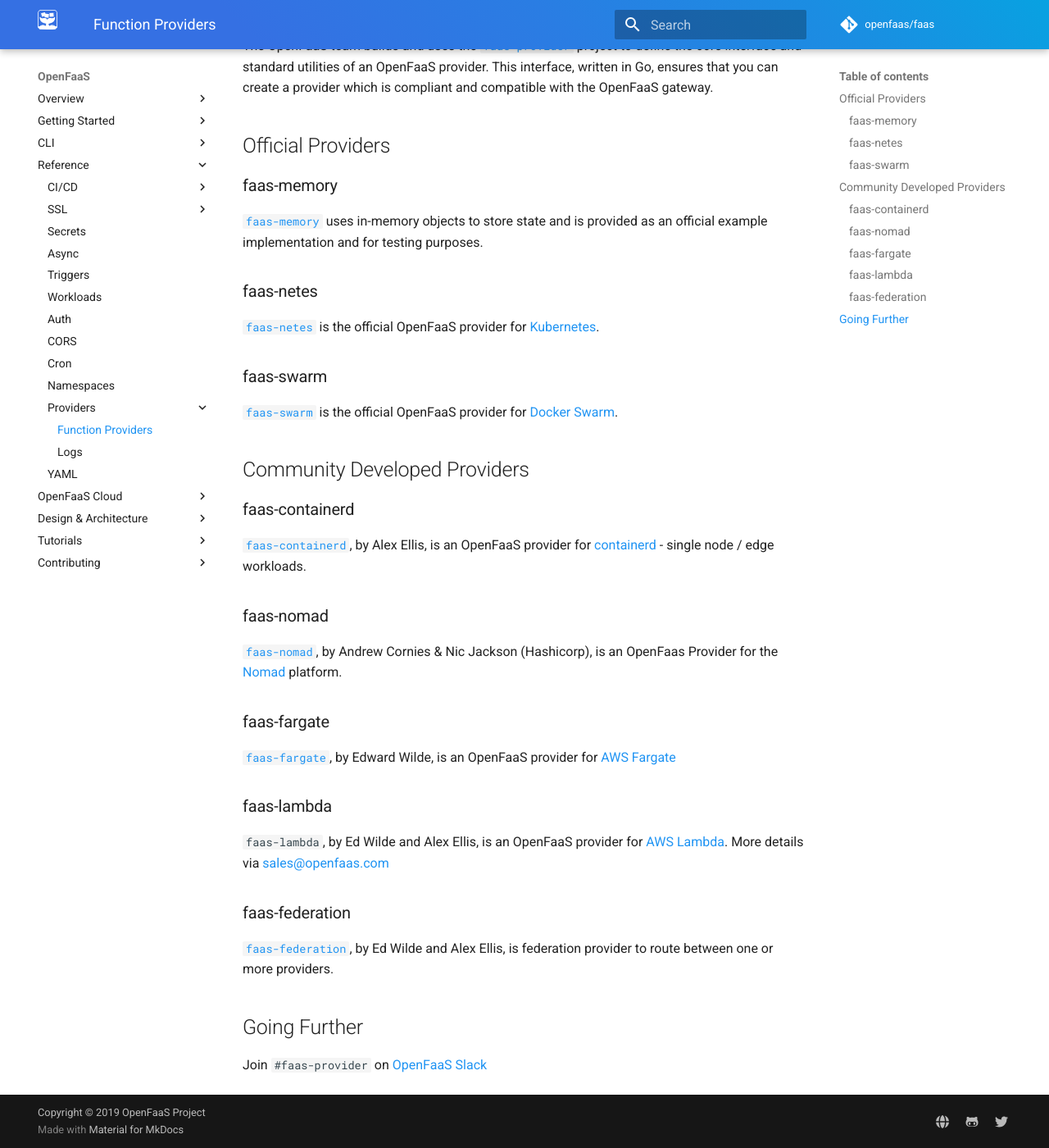
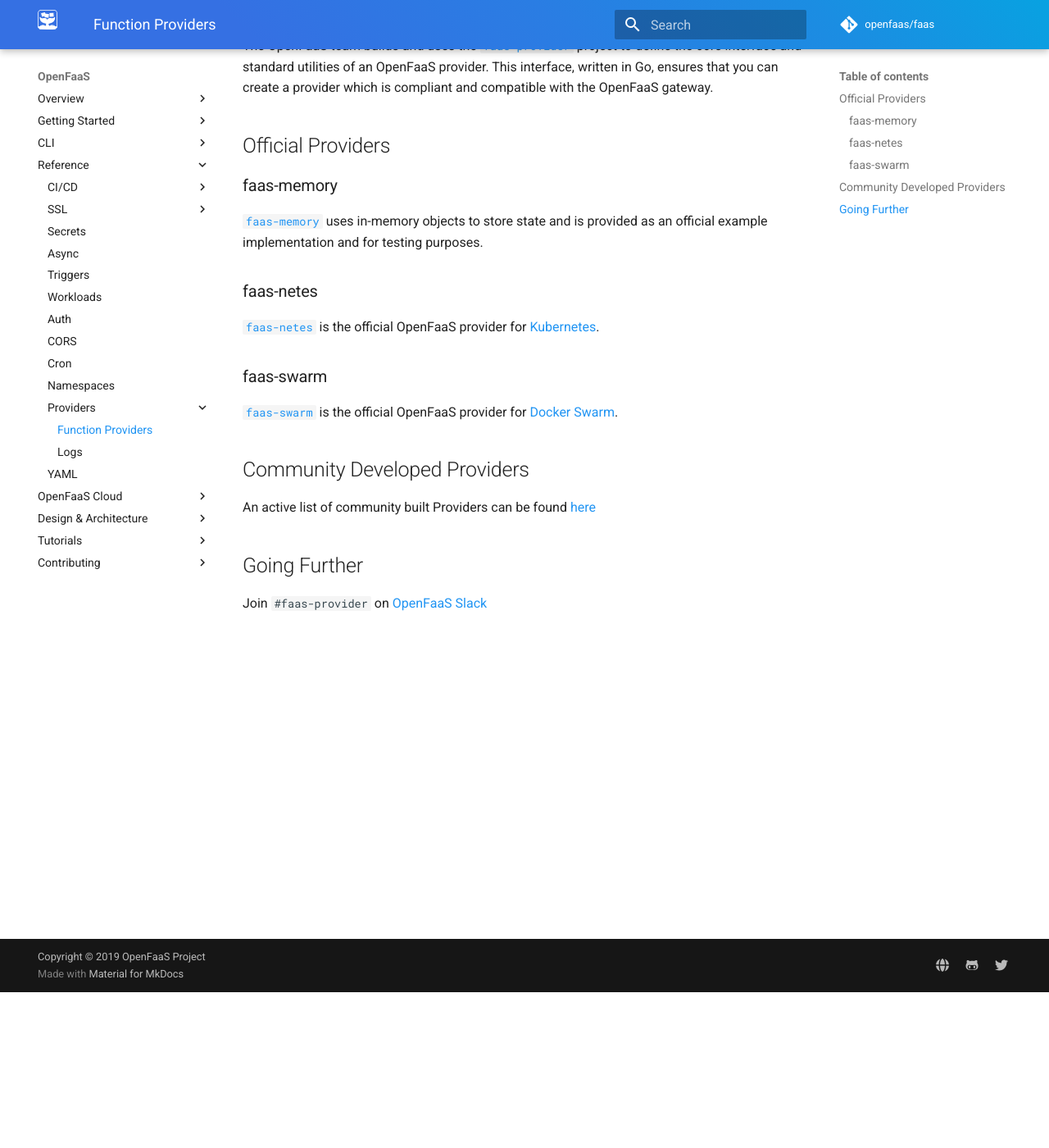
Before and after one commit to openfaas/docs, an MkDocs documentation site: the page built from docs/reference/providers/faas-providers.md, in a window 1280 px wide and 1400 px high, scrolled down 190 px. Shown: the whole window at 82% size. Built offline with MkDocs 1.6.1 and Material for MkDocs 9.7.7, drawn with Linux system fonts in a browser that asks for light colours; comment, search, counter and statistics services are not loaded.

Commit message:
Replace list of community providers with a link
**What**
- Provide a link to the community doc instead of listing the community
  providers

Signed-off-by: Lucas Roesler <roesler.lucas@gmail.com>

```diff
--- a/docs/reference/providers/faas-providers.md
+++ b/docs/reference/providers/faas-providers.md
@@ -17,21 +17,7 @@ The OpenFaaS team builds and uses the [`faas-provider`](https://github.com/openf
 
 ## Community Developed Providers
 
-### faas-containerd
-[`faas-containerd`](https://github.com/alexellis/faas-containerd), by Alex Ellis, is an OpenFaaS provider for [containerd](https://containerd.io/) - single node / edge workloads.
-
-### faas-nomad
-[`faas-nomad`](https://github.com/hashicorp/faas-nomad), by Andrew Cornies & Nic Jackson (Hashicorp), is an OpenFaas Provider for the [Nomad](https://www.nomadproject.io/) platform.
-
-### faas-fargate
-[`faas-fargate`](https://github.com/ewilde/faas-fargate), by Edward Wilde, is an OpenFaaS provider for [AWS Fargate](https://aws.amazon.com/fargate/)
-
-
-### faas-lambda
-`faas-lambda`, by Ed Wilde and Alex Ellis, is an OpenFaaS provider for [AWS Lambda](https://aws.amazon.com/lambda/). More details via [sales@openfaas.com](mailto:sales@openfaas.com)
-
-### faas-federation
-[`faas-federation`](https://github.com/openfaas-incubator/faas-federation), by Ed Wilde and Alex Ellis,  is federation provider to route between one or more providers.
+An active list of community built Providers can be found [here](https://github.com/openfaas/faas/blob/master/community.md#openfaas-providers)
 
 
 ## Going Further
```
